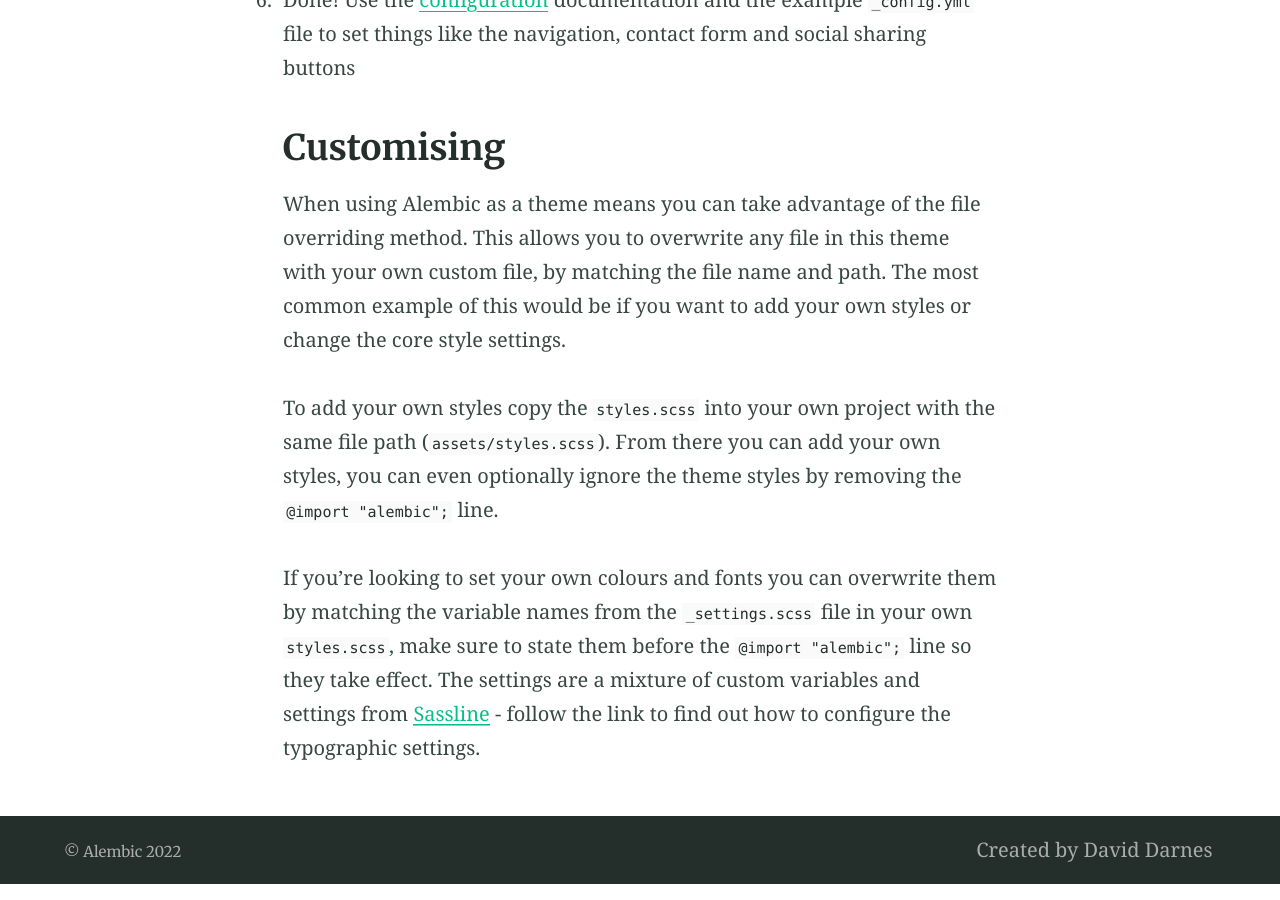
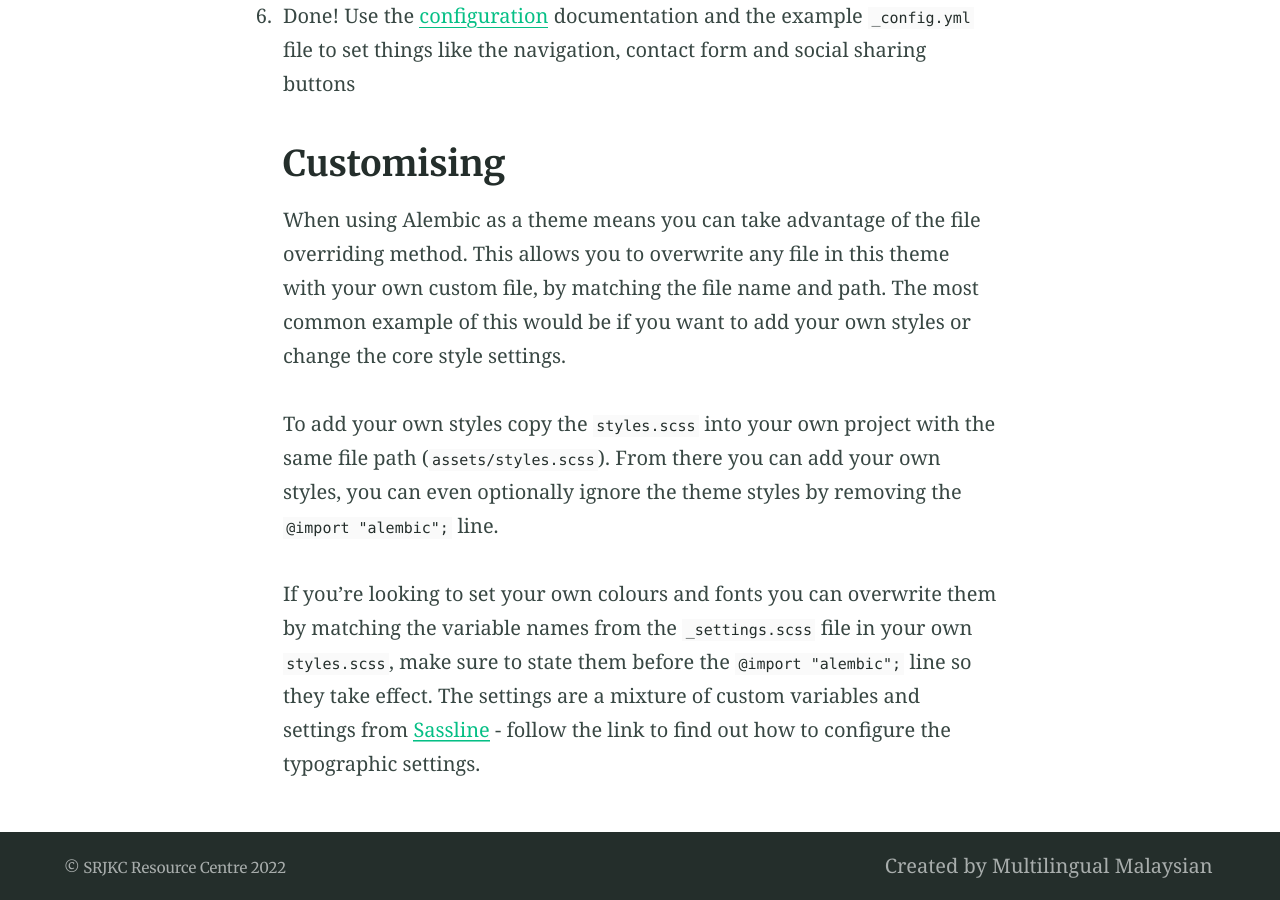
Before and after one commit to multilingual-malaysian/home, a Jekyll site: the page built from index.md, in a window 1280 px wide and 900 px high, scrolled down 4955 px. Built offline with Jekyll 4.4.1, drawn with Linux system fonts in a browser that asks for light colours; some of the changed text lies outside the part shown.

Commit message:
Update _config.yml

```diff
--- a/_config.yml
+++ b/_config.yml
@@ -21,6 +21,7 @@ exclude:
 - Gemfile.lock
 - alembic-jekyll-theme.gemspec
 - .jekyll-cache
+
 
 # 2. Installed Gems
 plugins:
@@ -93,13 +94,13 @@ defaults:
 # 7. Site settings
 encoding: utf-8 # Make sure the encoding is right
 lang: en-GB # Set the site language
-title: "Alembic" # Site name or title, also used in jekyll-seo-tag
-logo: "/assets/logos/logo.svg" # Site logo, also used in jekyll-seo-tag
-description: "Alembic is a starting point for Jekyll projects. Rather than starting from scratch, this boilerplate is designed to get the ball rolling immediately" # Site description and default description, also used in jekyll-seo-tag
+title: "SRJKC Resource Centre" # Site name or title, also used in jekyll-seo-tag
+##logo: "/SRJKC_resources/assets/logos/logo.svg" # Site logo, also used in jekyll-seo-tag
+logo: "/SRJKC_resources/assets/logos/site_logo.png" # Site logo, also used in jekyll-seo-tag
+description: "Multilingual Malaysian is a site ......." # Site description and default description, also used in jekyll-seo-tag
 url: "https://alembic.darn.es" # Site url, also used in jekyll-seo-tag
 baseurl: ""
-repo: "https://github.com/daviddarnes/alembic"
-email: "me@daviddarnes.com"
+email: "multilingual.malaysian@gmail.com"
 # disqus: "alembic-1" # Blog post comments, uncomment the option and set the site ID from your Disqus account
 # date_format: "%-d %B %Y" # Blog post date formatting using placeholder formatting
 # google_analytics: ""
@@ -121,32 +122,27 @@ favicons: # Favicons are also used in the manifest file. Syntax is 'size: path'
 
 # 9. Site navigation
 navigation_header:
-- title: Home
-  url: /home/
-- title: Resources
-  url: /home/elements/
-- title: Blog
-  url: /home/blog/
-- title: Categories
-  url: /home/categories/
-- title: Search
-  url: /home/search/
-- title: Fork Alembic
-  url: https://github.com/daviddarnes/alembic
-- title: Year 1
-  url: /home/year1/
-- title: Year 2
-  url: /SRJKC_resources/year2/
-- title: Year 3
-  url: /SRJKC_resources/year3/
-- title: Year 4
-  url: /SRJKC_resources/year4/
-- title: Year 5
-  url: /SRJKC_resources/year5/
-- title: Year 6
-  url: /SRJKC_resources/year6/
+    - title: Home
+      url: /SRJKC_resources/
+    - title: Year 1
+      url: /SRJKC_resources/year1/
+    - title: Year 2
+      url: /SRJKC_resources/year2/
+    - title: Year 3
+      url: /SRJKC_resources/year3/
+    - title: Year 4
+      url: /SRJKC_resources/year4/
+    - title: Year 5
+      url: /SRJKC_resources/year5/
+    - title: Year 6
+      url: /SRJKC_resources/year6/
+    - title: Communities
+      url: /SRJKC_resources/communities/
+
+
+
 navigation_footer:
-- title: Created by David Darnes
+- title: Created by Multilingual Malaysian
   url: https://darn.es
 
 social_links: # Appears in sidebar. Set the urls then uncomment and comment out as desired
```
